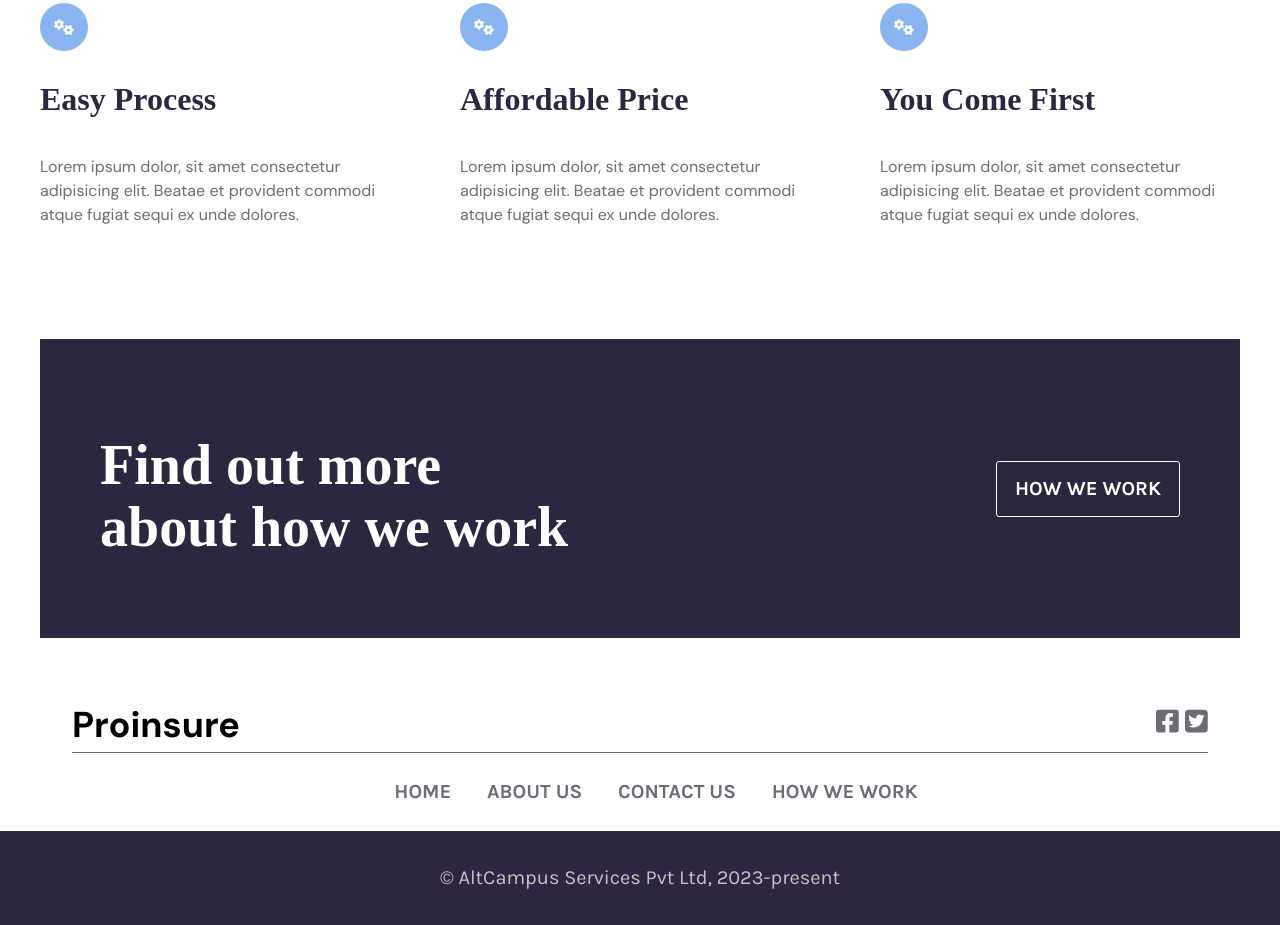
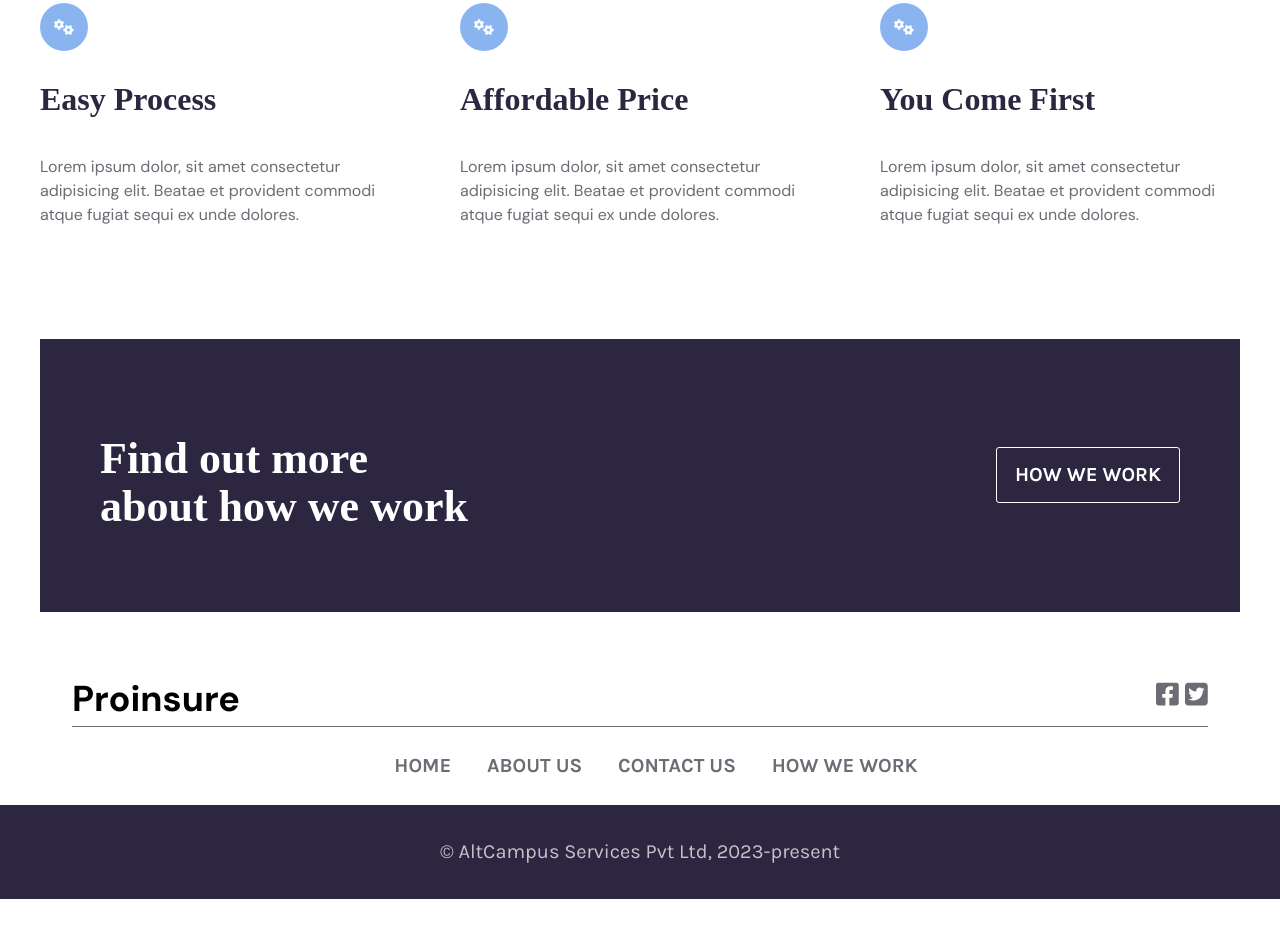
Before and after one commit to vividha1694/HTML_Assignment, a plain HTML site: page Proinsure/index.html in a window 1280 px wide. Shown: the part 1609-2534 px from the top of the page. After the commit the page ends 2508 px from the top, so only its background shows below. Drawn offline with Linux system fonts and the light colour scheme.

Commit message:
css file

```diff
--- a/Proinsure/style.css
+++ b/Proinsure/style.css
@@ -180,7 +180,7 @@
 
         /* LAST SECTION */
         .heading-h3 {
-            font-size: 56px;
+            font-size: 44px;
             margin-top: 16px;
             line-height: 1.1;
             color: #ffffff;
```
